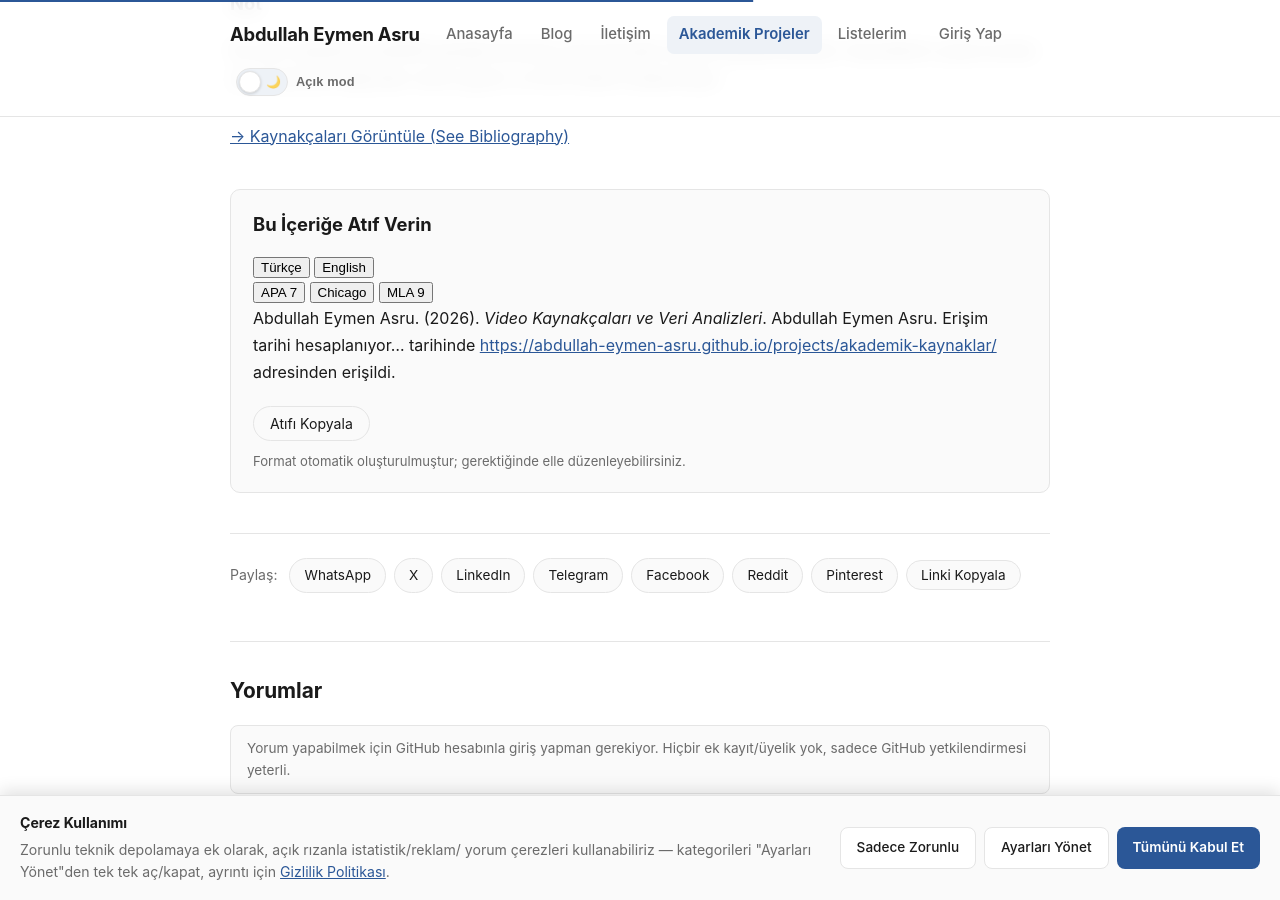
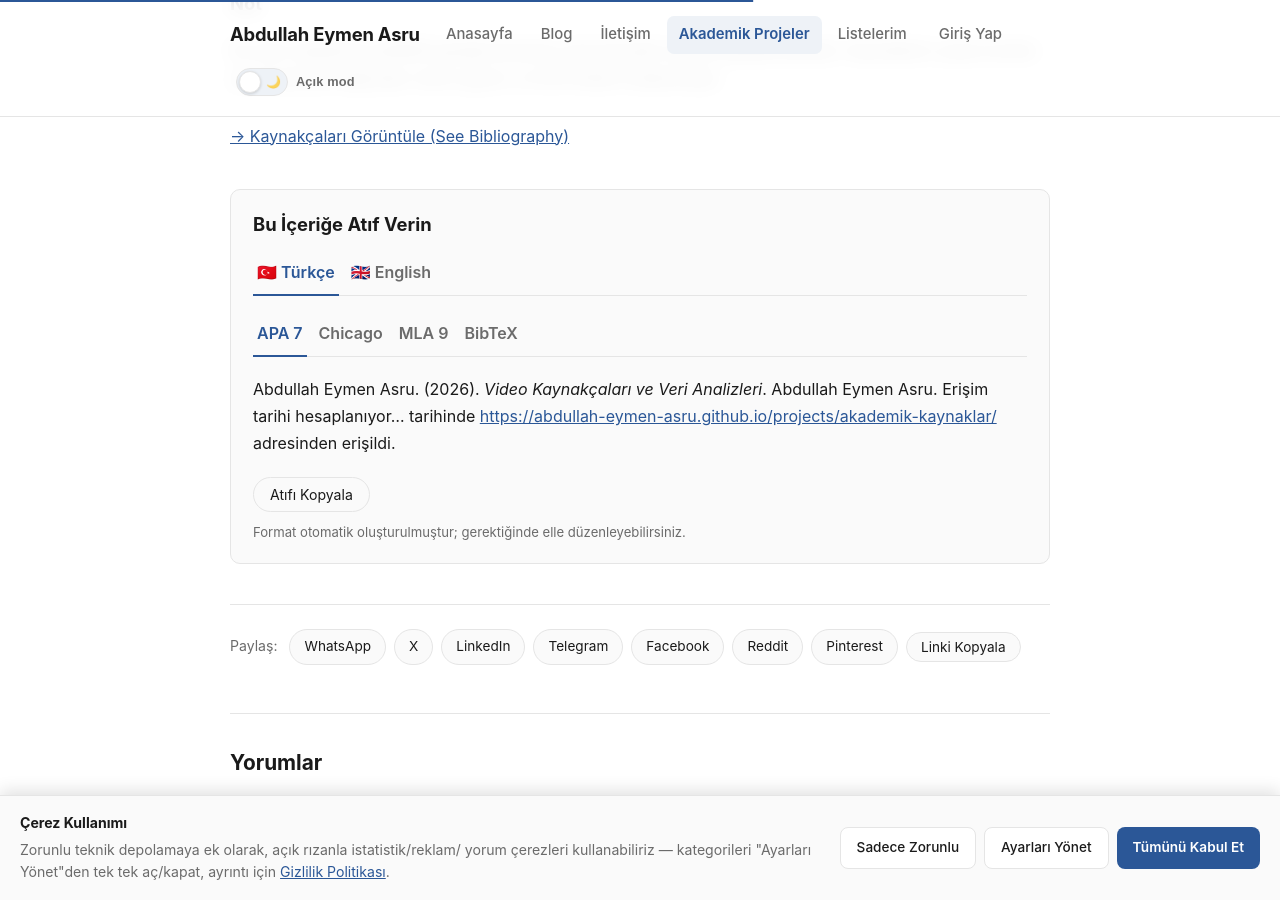
Before and after one commit to abdullah-eymen-asru/abdullah-eymen-asru.github.io, a Jekyll site: the page built from _projects/2026/akademik-kaynaklar.md, in a window 1280 px wide and 900 px high, scrolled down 549 px. Built offline with Jekyll 4.4.1, drawn with Linux system fonts in a browser that asks for light colours; part of the change alters nothing that is shown.

Commit message:
Add BibTeX format to citation box
Updated citation box to include BibTeX format and improved language tab structure.

```diff
--- a/_includes/atif-kutusu.html
+++ b/_includes/atif-kutusu.html
@@ -1,10 +1,21 @@
 {% comment %}
   _includes/atif-kutusu.html
   ---------------------------------------------------------------
-  Bu yazıya/projeye APA 7, Chicago (CMS 17) ve MLA 9 formatında,
+  Bu yazıya/projeye APA 7, Chicago (CMS 17), MLA 9 VE BibTeX formatında,
   Türkçe VE İngilizce seçenekli akademik atıf üreten sekmeli kutu.
   Yazar/başlık/site adı/yayın tarihi Jekyll Liquid ile build-time'da
   üretilir — harici bir API veya kütüphane YOK.
+
+  TASARIM: sekmeler (dil VE format), sitede zaten var olan
+  _includes/hakkimda-icerik.md ".lang-tabs/.lang-tab-btn" ile AYNI
+  görsel dili kullanır (bkz. assets/style.css .atif-dil-secici/
+  .atif-format-sekmeleri altındaki paylaşılan .lang-tab-btn kuralları) —
+  kullanıcı isteği: "anasayfada yer alan hakkımda kutusu gibi" olsun.
+  BibTeX'in kendi entry tipi (@misc) olduğu ve tek satırlık düz yazı
+  DEĞİL çok satırlı/girintili bir blok olduğu için, onun paneli normal
+  <p class="atif-metin"> yerine <pre class="atif-metin atif-metin-kod">
+  içinde gösteriliyor — diğer üçü GİBİ görsel çerçeveyi (kutu, kopyala
+  butonu) paylaşır, sadece yazı tipi monospace olur.
 
   İKİ İSTİSNA, ikisi de gerçek zamanlı olmak ZORUNDA olduğu için
   aşağıdaki inline <script> bloğunda tarayıcıda hesaplanıyor:
@@ -37,18 +48,31 @@
 {% assign atif_yayin_tarihi_tr = atif_gun | append: " " | append: atif_ay_adi | append: " " | append: atif_yil %}
 {% assign atif_yayin_tarihi_en = page.date | date: "%B %-d, %Y" %}
 
+{% comment %}
+  BibTeX citekey: "SoyadYıl-ilkKelime" biçiminde, ör. "asru2026video".
+  page.author "Ad Soyad" formatında olduğu için son kelimeyi (soyadı)
+  alıyoruz; yazar yoksa site sahibinin adından türetiyoruz. Kramdown'ın
+  slug'ı zaten harf/rakam/tire'ye indirgediği için page.slug'dan (varsa)
+  ya da başlıktan ilk kelimeyi kullanıyoruz.
+{% endcomment %}
+{% assign atif_yazar_soyadi = atif_yazar | split: " " | last | slugify %}
+{% assign atif_baslik_ilk_kelime = page.slug | default: page.title | slugify | split: "-" | first %}
+{% assign atif_bibtex_anahtar = atif_yazar_soyadi | append: atif_yil | append: atif_baslik_ilk_kelime %}
+{% assign atif_bibtex_tur = "misc" %}
+
 <section class="atif-kutusu" aria-label="Bu içeriğe atıf verme / Cite this content">
   <h2 class="atif-baslik" data-atif-metin-tr="Bu İçeriğe Atıf Verin" data-atif-metin-en="Cite This Content">Bu İçeriğe Atıf Verin</h2>
 
-  <div class="atif-dil-secici" role="tablist">
-    <button type="button" class="atif-sekme-buton atif-dil-buton aktif" data-atif-dil="tr" aria-selected="true">Türkçe</button>
-    <button type="button" class="atif-sekme-buton atif-dil-buton" data-atif-dil="en" aria-selected="false">English</button>
+  <div class="atif-dil-secici lang-tabs" role="tablist">
+    <button type="button" class="lang-tab-btn atif-dil-buton active" data-atif-dil="tr" aria-selected="true">🇹🇷 Türkçe</button>
+    <button type="button" class="lang-tab-btn atif-dil-buton" data-atif-dil="en" aria-selected="false">🇬🇧 English</button>
   </div>
 
-  <div class="atif-sekmeler" role="tablist">
-    <button type="button" class="atif-sekme-buton aktif" data-atif-sekme="apa" role="tab" aria-selected="true">APA 7</button>
-    <button type="button" class="atif-sekme-buton" data-atif-sekme="chicago" role="tab" aria-selected="false">Chicago</button>
-    <button type="button" class="atif-sekme-buton" data-atif-sekme="mla" role="tab" aria-selected="false">MLA 9</button>
+  <div class="atif-format-sekmeleri lang-tabs" role="tablist">
+    <button type="button" class="lang-tab-btn atif-sekme-buton active" data-atif-sekme="apa" role="tab" aria-selected="true">APA 7</button>
+    <button type="button" class="lang-tab-btn atif-sekme-buton" data-atif-sekme="chicago" role="tab" aria-selected="false">Chicago</button>
+    <button type="button" class="lang-tab-btn atif-sekme-buton" data-atif-sekme="mla" role="tab" aria-selected="false">MLA 9</button>
+    <button type="button" class="lang-tab-btn atif-sekme-buton" data-atif-sekme="bibtex" role="tab" aria-selected="false">BibTeX</button>
   </div>
 
   <div class="atif-metin-alani" data-atif-panel="apa" data-atif-dil="tr" role="tabpanel">
@@ -70,6 +94,34 @@
   </div>
   <div class="atif-metin-alani" data-atif-panel="mla" data-atif-dil="en" role="tabpanel" hidden>
     <p class="atif-metin">{{ atif_yazar }}. "{{ atif_baslik }}." <em>{{ atif_site }}</em>, {{ atif_yayin_tarihi_en }}, <span data-atif-url>{{ atif_url_yedek }}</span>. Accessed <span data-atif-erisim>calculating…</span>.</p>
+  </div>
+
+  {% comment %}
+    BibTeX: dilden BAĞIMSIZ tek bir gerçek format olduğu için hem tr hem
+    en dil sekmesinde AYNI içerik gösteriliyor (alan adları @misc
+    standardına göre İngilizce kalıyor — bu, BibTeX'in evrensel
+    biçimidir, Türkçeye çevrilmez). "note" alanına erişim tarihi
+    ekleniyor, "howpublished" ise atıf URL'ini taşıyor.
+  {% endcomment %}
+  <div class="atif-metin-alani" data-atif-panel="bibtex" data-atif-dil="tr" role="tabpanel" hidden>
+    <pre class="atif-metin atif-metin-kod">@{{ atif_bibtex_tur }}{ {{ atif_bibtex_anahtar }},
+  author       = { {{ atif_yazar }} },
+  title        = { {{ atif_baslik }} },
+  howpublished = { {{ atif_site }} },
+  year         = { {{ atif_yil }} },
+  url          = { <span data-atif-url>{{ atif_url_yedek }}</span> },
+  note         = { Erişim tarihi: <span data-atif-erisim>hesaplanıyor…</span> }
+}</pre>
+  </div>
+  <div class="atif-metin-alani" data-atif-panel="bibtex" data-atif-dil="en" role="tabpanel" hidden>
+    <pre class="atif-metin atif-metin-kod">@{{ atif_bibtex_tur }}{ {{ atif_bibtex_anahtar }},
+  author       = { {{ atif_yazar }} },
+  title        = { {{ atif_baslik }} },
+  howpublished = { {{ atif_site }} },
+  year         = { {{ atif_yil }} },
+  url          = { <span data-atif-url>{{ atif_url_yedek }}</span> },
+  note         = { Accessed: <span data-atif-erisim>calculating…</span> }
+}</pre>
   </div>
 
   <div class="atif-alt-satir">
@@ -129,14 +181,14 @@
       });
     }
 
-    // Format sekmeleri (APA / Chicago / MLA)
+    // Format sekmeleri (APA / Chicago / MLA / BibTeX)
     var sekmeButonlari = kutu.querySelectorAll("[data-atif-sekme]");
     sekmeButonlari.forEach(function (buton) {
       buton.addEventListener("click", function () {
         secilenFormat = buton.getAttribute("data-atif-sekme");
         sekmeButonlari.forEach(function (b) {
           var aktifMi = b === buton;
-          b.classList.toggle("aktif", aktifMi);
+          b.classList.toggle("active", aktifMi);
           b.setAttribute("aria-selected", aktifMi ? "true" : "false");
         });
         panelleriGuncelle();
@@ -151,7 +203,7 @@
         secilenDil = buton.getAttribute("data-atif-dil");
         dilButonlari.forEach(function (b) {
           var aktifMi = b === buton;
-          b.classList.toggle("aktif", aktifMi);
+          b.classList.toggle("active", aktifMi);
           b.setAttribute("aria-selected", aktifMi ? "true" : "false");
         });
         dilMetinElemanlari.forEach(function (el) {
@@ -164,13 +216,20 @@
     });
 
     // Kopyalama — o an EKRANDA GÖRÜNEN paneli (hangi format+dil seçiliyse) kopyalar.
+    // BibTeX paneli <pre> olduğu için boşluk/satır sonları KORUNARAK kopyalanır
+    // (diğer üç format tek satır düz metin olduğu için oradaki gibi \s+ -> " "
+    // sadeleştirmesi BibTeX'in çok satırlı yapısını bozar, bu yüzden panele
+    // göre ayrı okunuyor).
     var kopyalaButon = kutu.querySelector("[data-atif-kopyala]");
     var bildirim = kutu.querySelector("[data-atif-bildirim]");
     if (kopyalaButon) {
       kopyalaButon.addEventListener("click", function () {
         var aktifPanel = kutu.querySelector("[data-atif-panel]:not([hidden])");
         if (!aktifPanel) return;
-        var metin = aktifPanel.querySelector(".atif-metin").textContent.replace(/\s+/g, " ").trim();
+        var metinEl = aktifPanel.querySelector(".atif-metin");
+        var metin = aktifPanel.getAttribute("data-atif-panel") === "bibtex"
+          ? metinEl.textContent.trim()
+          : metinEl.textContent.replace(/\s+/g, " ").trim();
 
         // WEBVIEW UYUMLULUĞU: share.html'deki "linki kopyala" ile aynı desen.
         if (!navigator.clipboard || !navigator.clipboard.writeText) {
```
